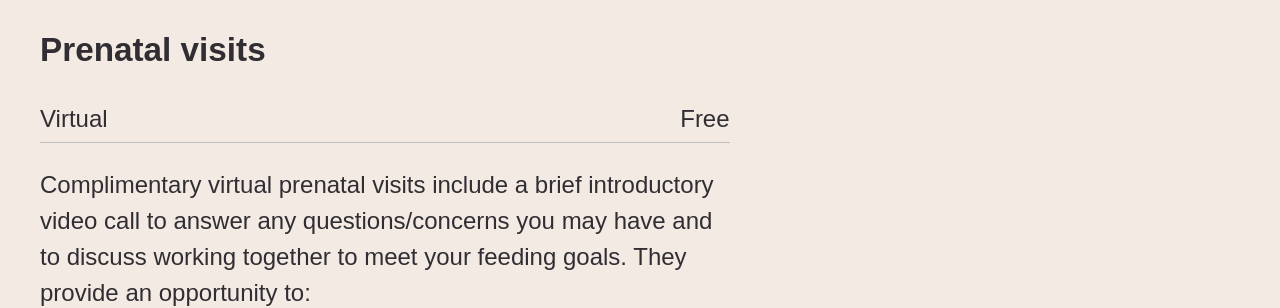
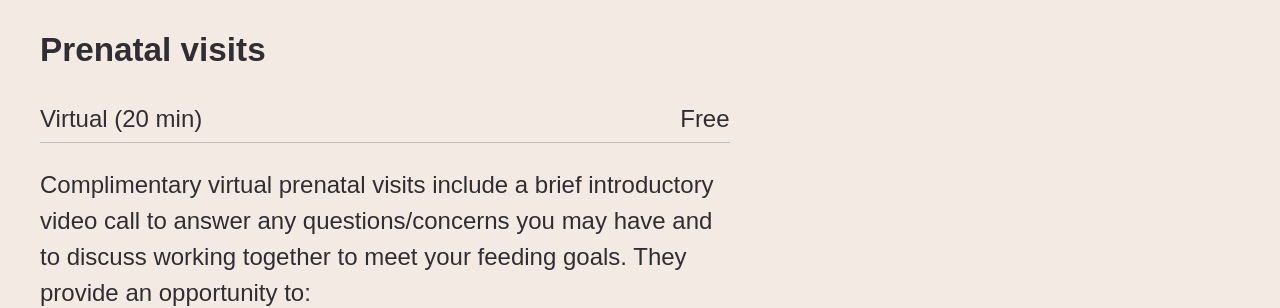
Before and after one commit to bellflowerlactation/bellflower, a Jekyll site: the page built from services.html, in a window 1280 px wide and 900 px high, scrolled down 3153 px. Shown: the part 155-463 px from the top of the window. Built offline with Jekyll 4.4.1, drawn with Linux system fonts in a browser that asks for light colours; some web fonts are replaced.

Commit message:
Add estimated time for prenatal visits back in

```diff
--- a/services.html
+++ b/services.html
@@ -143,7 +143,7 @@ title: Services
         <h2 id="prenatal-visits">Prenatal visits</h2>
         <table>
             <tr>
-                <td>Virtual</td>
+                <td>Virtual (20 min)</td>
                 <td class="u-ta:r">Free</td>
             </tr>
         </table>
```
